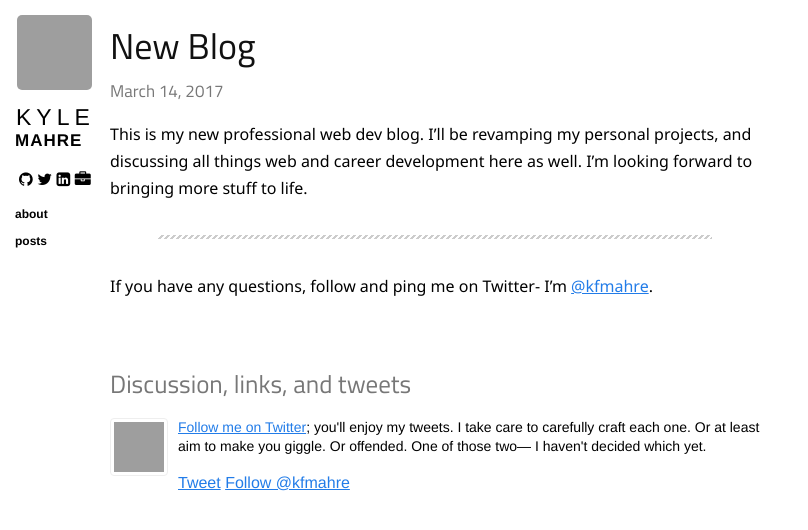
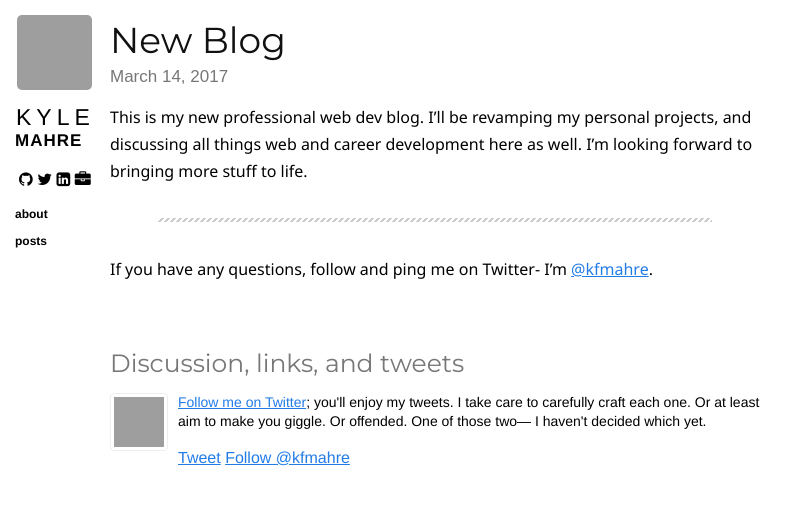
Before and after one commit to kfmahre/kfmahre.github.io, a Jekyll site: the page built from _posts/2017-03-14-left.markdown, in a window 1280 px wide. Shown: the top 530 px of the page, without its empty margins (0-808 px from the left). Built offline with Jekyll 4.4.1, drawn with Linux system fonts in a browser that asks for light colours; nearby versions of some CDN libraries; comment, search, counter and statistics services are not loaded; grey boxes are pictures that could not be loaded.

Commit message:
style: changed the h tag font

```diff
--- a/_includes/head.html
+++ b/_includes/head.html
@@ -18,7 +18,7 @@
   <link rel="stylesheet" href="{{ site.url }}/css/pygments.css" type="text/css" />
   <link media="only screen and (max-device-width: 480px)" href="{{ site.github.url }}/css/mobile.css" type="text/css" rel="stylesheet" />
   <link media="only screen and (device-width: 768px)" href="{{ site.github.url }}/css/mobile.css" type="text/css" rel="stylesheet" />
-  <link href="https://fonts.googleapis.com/css?family=Noto+Sans|Titillium+Web" rel="stylesheet">
+  <link href="https://fonts.googleapis.com/css?family=Montserrat|Noto+Sans" rel="stylesheet">
   <link rel="apple-touch-icon" href="{{ site.github.url }}/apple-touch-icon.png" />
 
   <script type="text/javascript" src="{{ site.github.url }}/js/application.js"></script>
--- a/css/base.scss
+++ b/css/base.scss
@@ -90,7 +90,7 @@
   margin-bottom: 50px;
   h1, h2, h3, h4 {
     color: #333;
-    font-family: 'Titillium Web', sans-serif;
+    font-family: Montserrat,"Helvetica Neue",Helvetica,Arial,sans-serif;
     font-weight: 400;
     a {
       color: #111;
```
